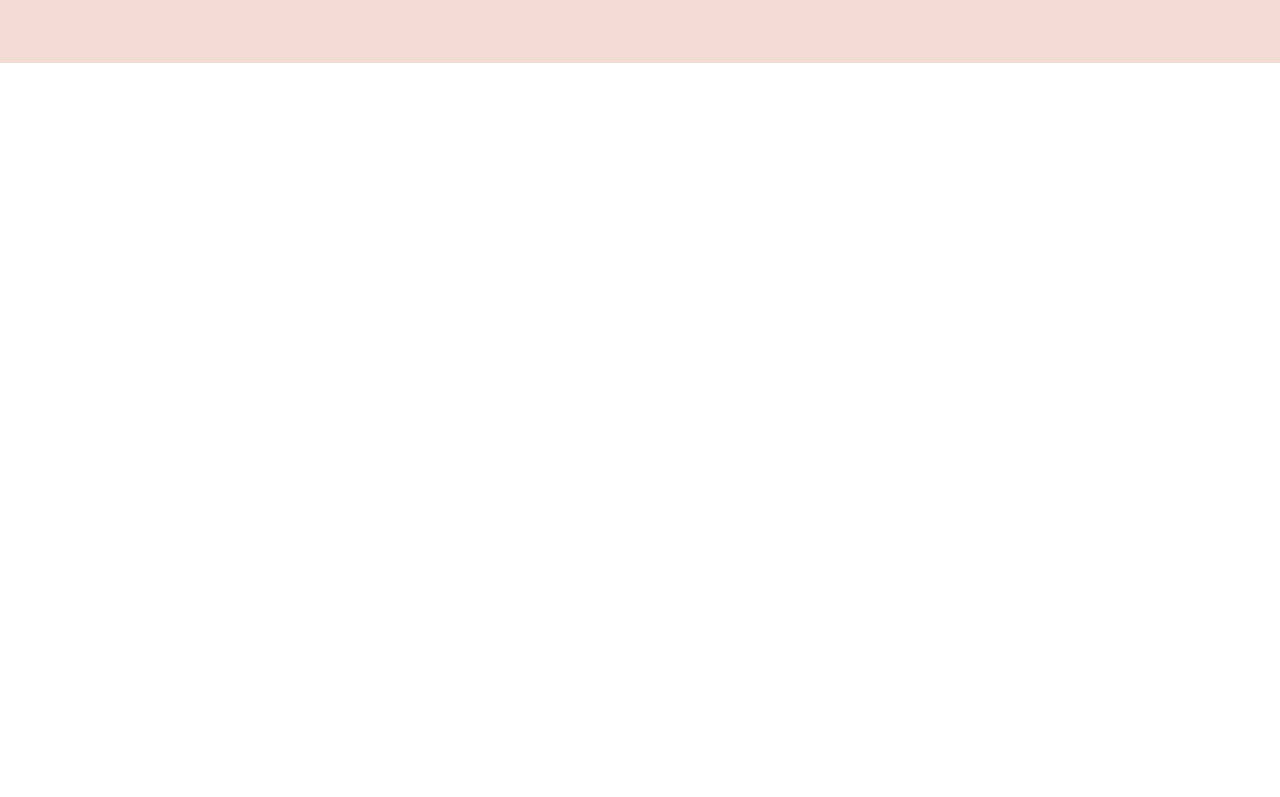
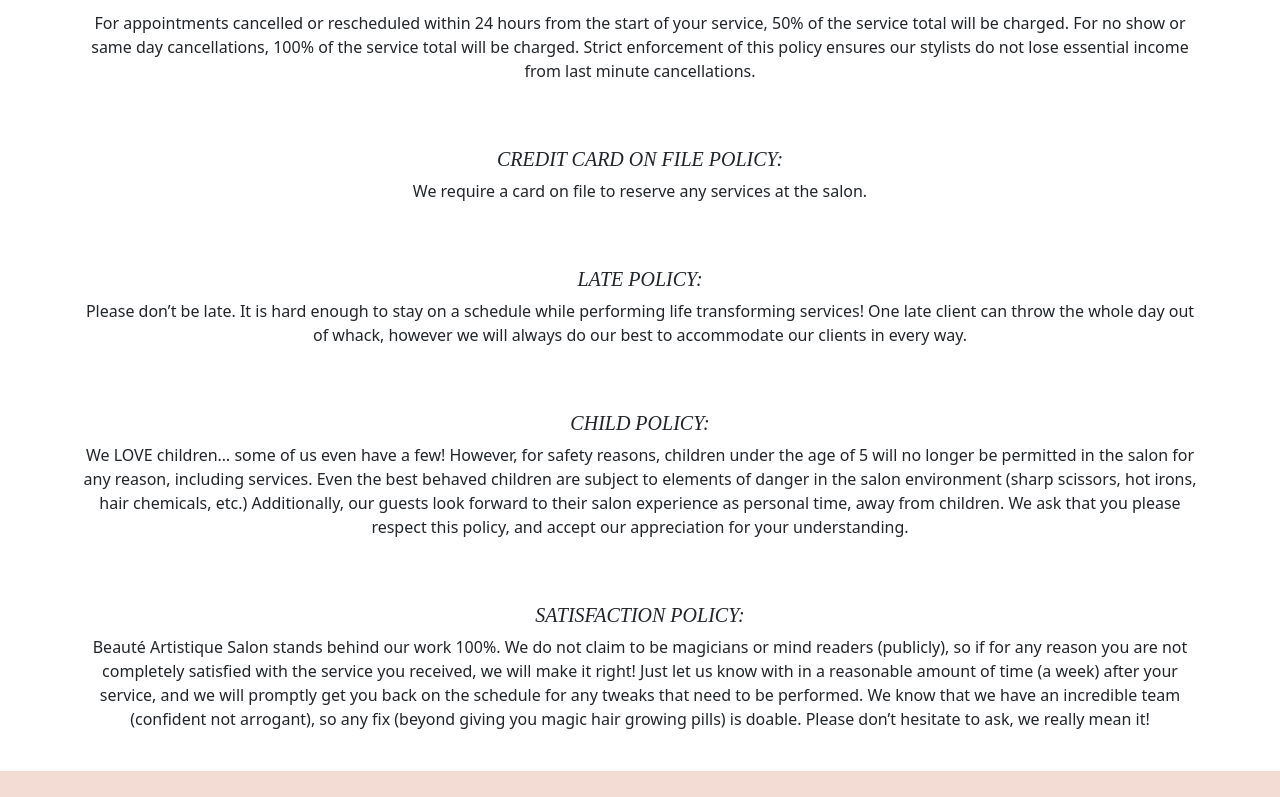
Before and after one commit to kpatterson23/hair-salon-react, a React (Create React App) app: page /policies in a window 1280 px wide. Shown: the part 283-1080 px from the top of the page. Before the commit the page ends 800 px from the top, so only its background shows below. Built offline with nearby package versions, Linux system fonts and the light colour scheme.

Commit message:
Policies page and container created

```diff
--- a/src/App.js
+++ b/src/App.js
@@ -6,6 +6,7 @@
 import AboutPage from "./pages/AboutPage";
 import ServicesPage from "./pages/ServicesPage";
 import PromotionsPage from "./pages/PromotionsPage";
+import Policies from "./pages/Policies";
 
 function App() {
   return (
@@ -16,6 +17,7 @@
         <Route path='/about' element={<AboutPage />} />
         <Route path='/services' element={<ServicesPage />} />
         <Route path='/promotions' element={<PromotionsPage />} />
+        <Route path='/policies' element={<Policies />} />
       </Routes>
       <Footer />
     </div>
--- a/src/components/Footer.js
+++ b/src/components/Footer.js
@@ -31,7 +31,7 @@
                 <Link to="/about">Team</Link>
               </li>
               <li>
-                <Link to="/">Policies</Link>
+                <Link to="/policies">Policies</Link>
               </li>
               <li>
                 <Link to="/promotions">Promotions</Link>
--- /dev/null
+++ b/src/components/PoliciesCont.js
@@ -0,0 +1,91 @@
+import { Container, Row, Col } from "reactstrap";
+
+const PoliciesCont = () => {
+  return (
+    <div>
+      <Container>
+        <Row className="py-5 text-left">
+          <Col>
+            <h1>Beauté Artistique Salon - Policies</h1>
+          </Col>
+        </Row>
+
+        <Row>
+          <Col className="py-4">
+            <h5>
+              <i>Cancellation policy:</i>
+            </h5>
+            <p>
+              For appointments cancelled or rescheduled within 24 hours from the
+              start of your service, 50% of the service total will be charged.
+              For no show or same day cancellations, 100% of the service total
+              will be charged. Strict enforcement of this policy ensures our
+              stylists do not lose essential income from last minute
+              cancellations.
+            </p>
+          </Col>
+        </Row>
+        <Row>
+          <Col className="py-4">
+            <h5>
+              <i>Credit Card on File policy:</i>
+            </h5>
+            <p>
+              We require a card on file to reserve any services at the salon.
+            </p>
+          </Col>
+        </Row>
+        <Row>
+          <Col className="py-4">
+            <h5>
+              <i>Late policy:</i>
+            </h5>
+            <p>
+              Please don’t be late. It is hard enough to stay on a schedule
+              while performing life transforming services! One late client can
+              throw the whole day out of whack, however we will always do our
+              best to accommodate our clients in every way.
+            </p>
+          </Col>
+        </Row>
+        <Row>
+          <Col className="py-4">
+            <h5>
+              <i>Child policy:</i>
+            </h5>
+            <p>
+              We LOVE children… some of us even have a few! However, for safety
+              reasons, children under the age of 5 will no longer be permitted
+              in the salon for any reason, including services. Even the best
+              behaved children are subject to elements of danger in the salon
+              environment (sharp scissors, hot irons, hair chemicals, etc.)
+              Additionally, our guests look forward to their salon experience as
+              personal time, away from children. We ask that you please respect
+              this policy, and accept our appreciation for your understanding.
+            </p>
+          </Col>
+        </Row>
+        <Row>
+          <Col className="py-4">
+            <h5>
+              <i>Satisfaction policy:</i>
+            </h5>
+            <p>
+              Beauté Artistique Salon stands behind our work 100%. We do not
+              claim to be magicians or mind readers (publicly), so if for any
+              reason you are not completely satisfied with the service you
+              received, we will make it right! Just let us know with in a
+              reasonable amount of time (a week) after your service, and we will
+              promptly get you back on the schedule for any tweaks that need to
+              be performed. We know that we have an incredible team (confident
+              not arrogant), so any fix (beyond giving you magic hair growing
+              pills) is doable. Please don’t hesitate to ask, we really mean it!
+            </p>
+          </Col>
+        </Row>
+      </Container>
+    </div>
+  );
+};
+
+export default PoliciesCont;
--- /dev/null
+++ b/src/pages/Policies.js
@@ -0,0 +1,11 @@
+import PoliciesCont from "../components/PoliciesCont";
+
+const Policies = () => {
+  return (
+    <div>
+      <PoliciesCont />
+    </div>
+  );
+};
+
+export default Policies;
```
